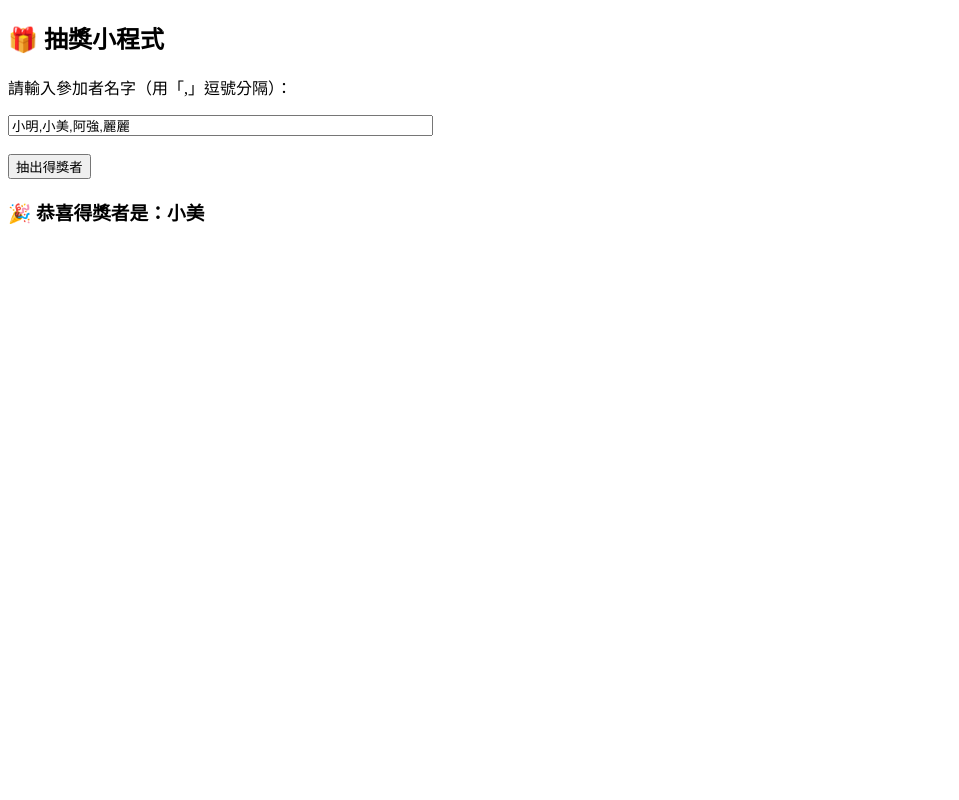
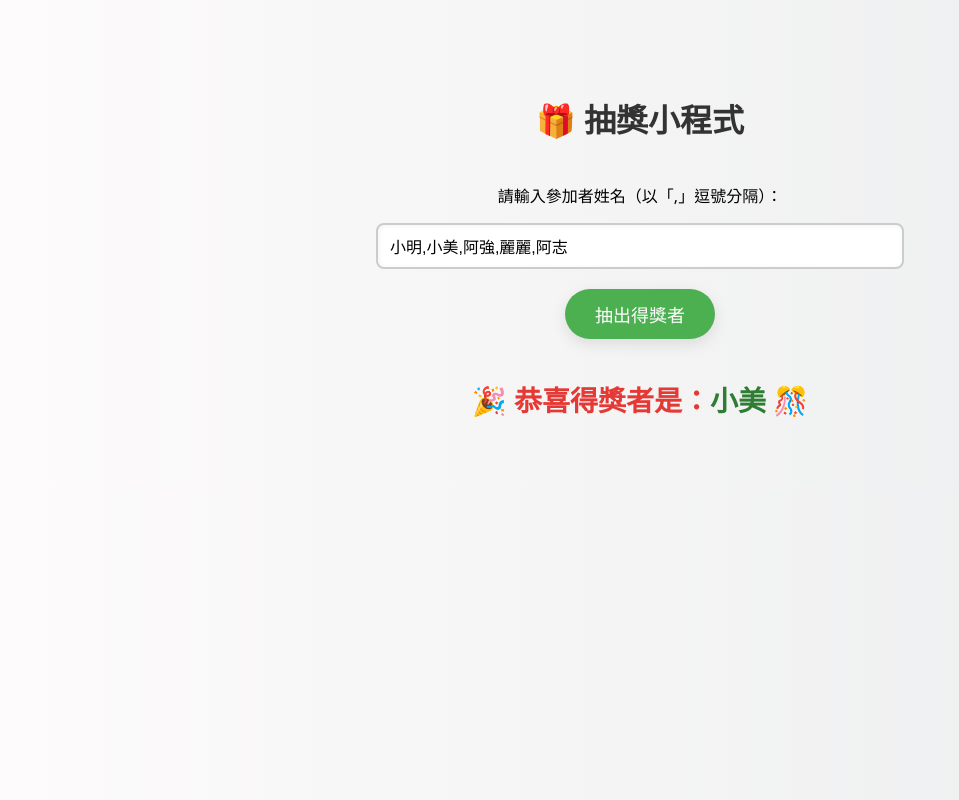
Before and after one commit to GodzillaPaul/lottery, a plain HTML site: page index.html in a window 1280 px wide. Both pictures are taken after a click on the button "抽出得獎者". Shown: the whole page, without its empty margins (0-959 px from the left). Drawn offline with Linux system fonts and the light colour scheme.

Commit message:
index.html

```diff
--- a/index.html
+++ b/index.html
@@ -2,28 +2,99 @@
 <html lang="zh-Hant">
 <head>
   <meta charset="UTF-8">
-  <title>簡易抽獎程式</title>
+  <title>抽獎小程式</title>
+  <style>
+    body {
+      background: linear-gradient(to right, #fdfbfb, #ebedee);
+      font-family: 'Segoe UI', 'Microsoft JhengHei', sans-serif;
+      display: flex;
+      flex-direction: column;
+      align-items: center;
+      padding: 60px 20px;
+    }
+
+    h2 {
+      font-size: 32px;
+      color: #333;
+    }
+
+    input[type="text"] {
+      width: 90%;
+      max-width: 500px;
+      padding: 12px;
+      font-size: 16px;
+      border: 2px solid #ccc;
+      border-radius: 8px;
+      box-shadow: inset 1px 1px 5px rgba(0,0,0,0.05);
+      transition: 0.3s;
+    }
+
+    input[type="text"]:focus {
+      border-color: #4CAF50;
+      outline: none;
+    }
+
+    button {
+      margin-top: 20px;
+      background-color: #4CAF50;
+      border: none;
+      color: white;
+      padding: 12px 30px;
+      font-size: 18px;
+      border-radius: 30px;
+      cursor: pointer;
+      box-shadow: 0 5px 15px rgba(0,0,0,0.1);
+      transition: background 0.3s ease;
+    }
+
+    button:hover {
+      background-color: #45a049;
+    }
+
+    #result {
+      margin-top: 40px;
+      font-size: 28px;
+      font-weight: bold;
+      color: #e53935;
+      animation: pop 0.4s ease;
+    }
+
+    @keyframes pop {
+      0% { transform: scale(0.5); opacity: 0; }
+      100% { transform: scale(1); opacity: 1; }
+    }
+  </style>
 </head>
 <body>
+
   <h2>🎁 抽獎小程式</h2>
-  <p>請輸入參加者名字（用「,」逗號分隔）：</p>
-  <input type="text" id="names" value="小明,小美,阿強,麗麗" size="50">
-  <br><br>
+  <p>請輸入參加者姓名（以「,」逗號分隔）：</p>
+  <input type="text" id="names" value="小明,小美,阿強,麗麗,阿志">
+
   <button onclick="draw()">抽出得獎者</button>
 
-  <h3 id="result"></h3>
+  <div id="result"></div>
 
   <script>
     function draw() {
       const input = document.getElementById("names").value;
-      const list = input.split(",").map(name => name.trim()).filter(name => name !== "");
-      if (list.length === 0) {
-        document.getElementById("result").innerText = "⚠️ 請輸入至少一位參加者";
+      const names = input.split(',').map(name => name.trim()).filter(name => name);
+      const result = document.getElementById("result");
+
+      if (names.length === 0) {
+        result.innerHTML = '⚠️ 名單為空，請輸入參加者';
+        result.style.color = '#f57c00';
         return;
       }
-      const winner = list[Math.floor(Math.random() * list.length)];
-      document.getElementById("result").innerText = `🎉 恭喜得獎者是：${winner}`;
+
+      const winner = names[Math.floor(Math.random() * names.length)];
+      result.style.color = '#e53935';
+      result.innerHTML = `🎉 恭喜得獎者是：<span style="color: #2e7d32;">${winner}</span> 🎊`;
+      result.style.animation = 'none';
+      result.offsetHeight; // 觸發重繪動畫
+      result.style.animation = 'pop 0.4s ease';
     }
   </script>
+
 </body>
 </html>
```
